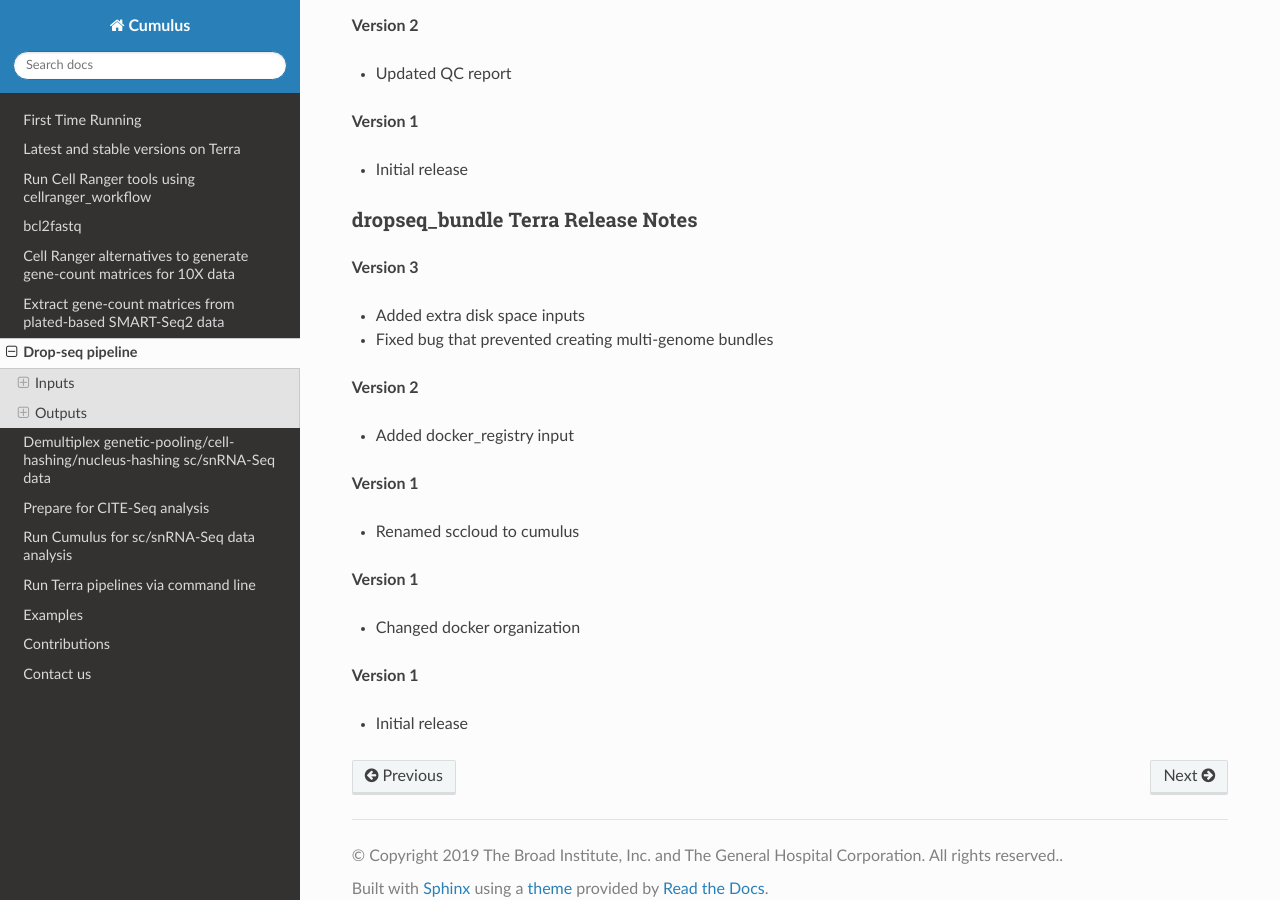
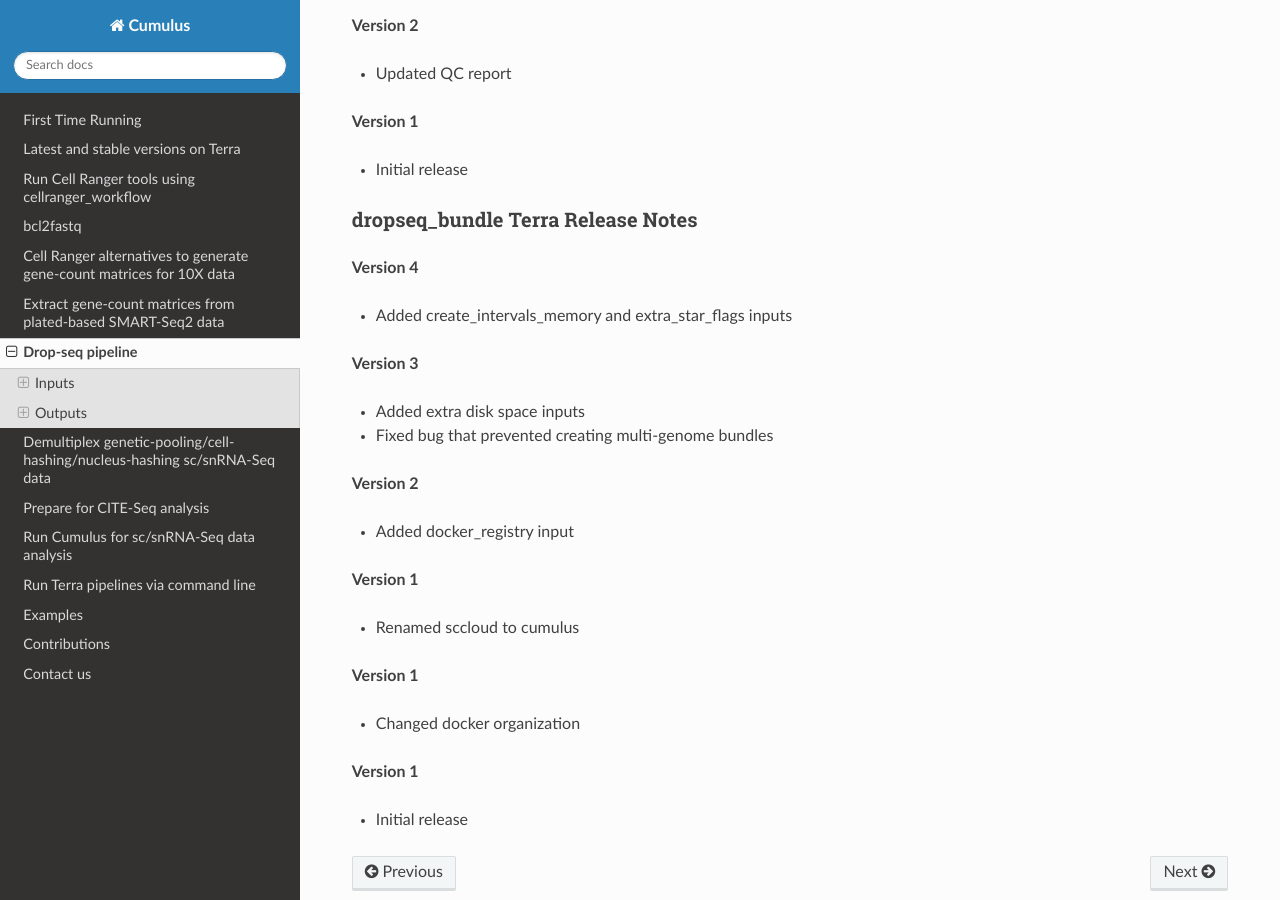
Before and after one commit to lilab-bcb/cumulus, a Sphinx documentation site: the page built from docs/drop_seq.rst, in a window 1280 px wide and 900 px high, scrolled down 7042 px. Built offline with Sphinx 7.4.7 and the Read the Docs theme 2.0.0, drawn with Linux system fonts in a browser that asks for light colours.

Commit message:
Updated dropseq_bundle

```diff
--- a/docs/drop_seq.rst
+++ b/docs/drop_seq.rst
@@ -322,6 +322,9 @@ dropseq_workflow Terra Release Notes
 
 dropseq_bundle Terra Release Notes
 ===================================================
+**Version 4**
+
+- Added create_intervals_memory and extra_star_flags inputs
 
 **Version 3**
 
```
Also changed, not shown: 1 other file.
